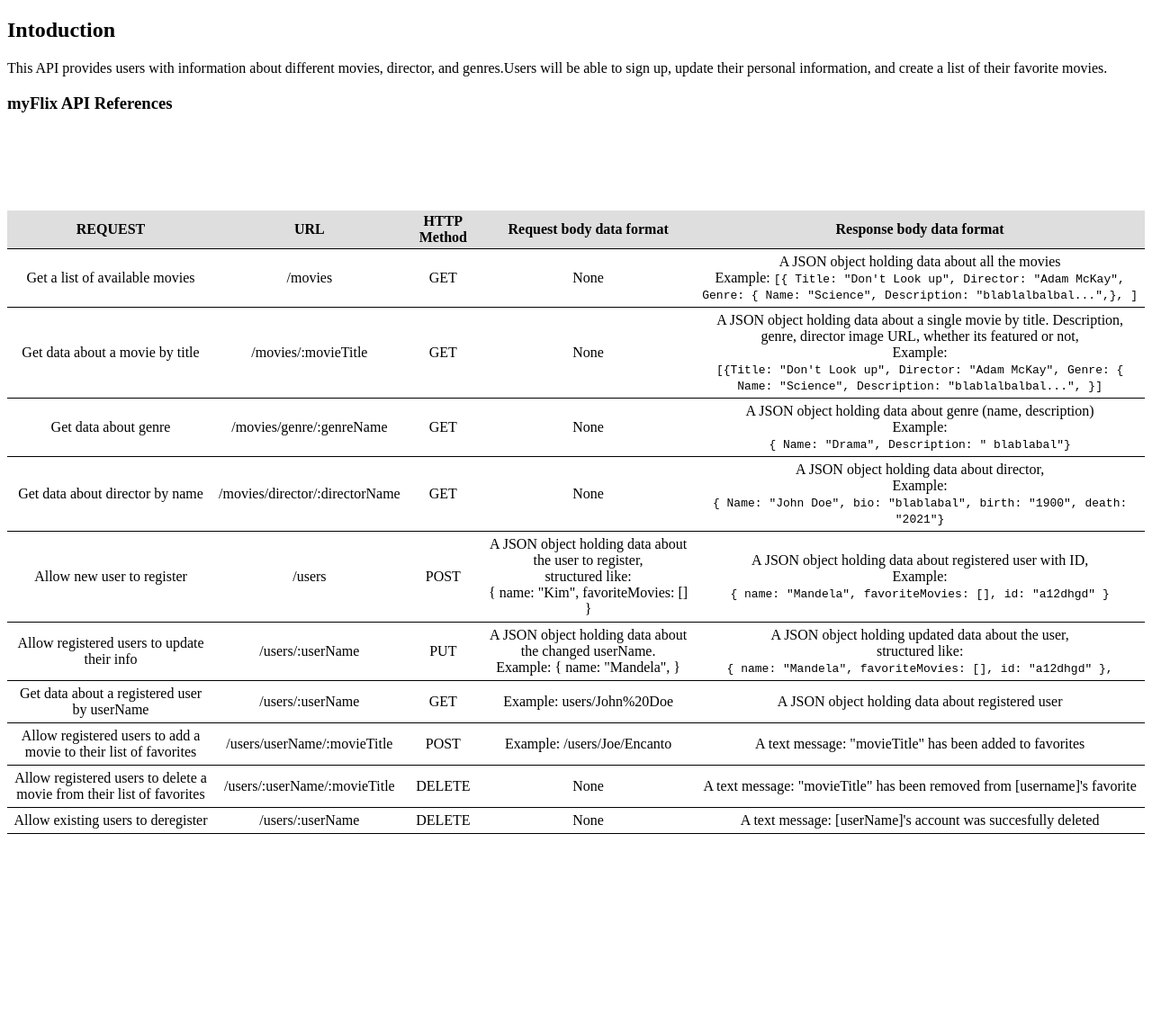
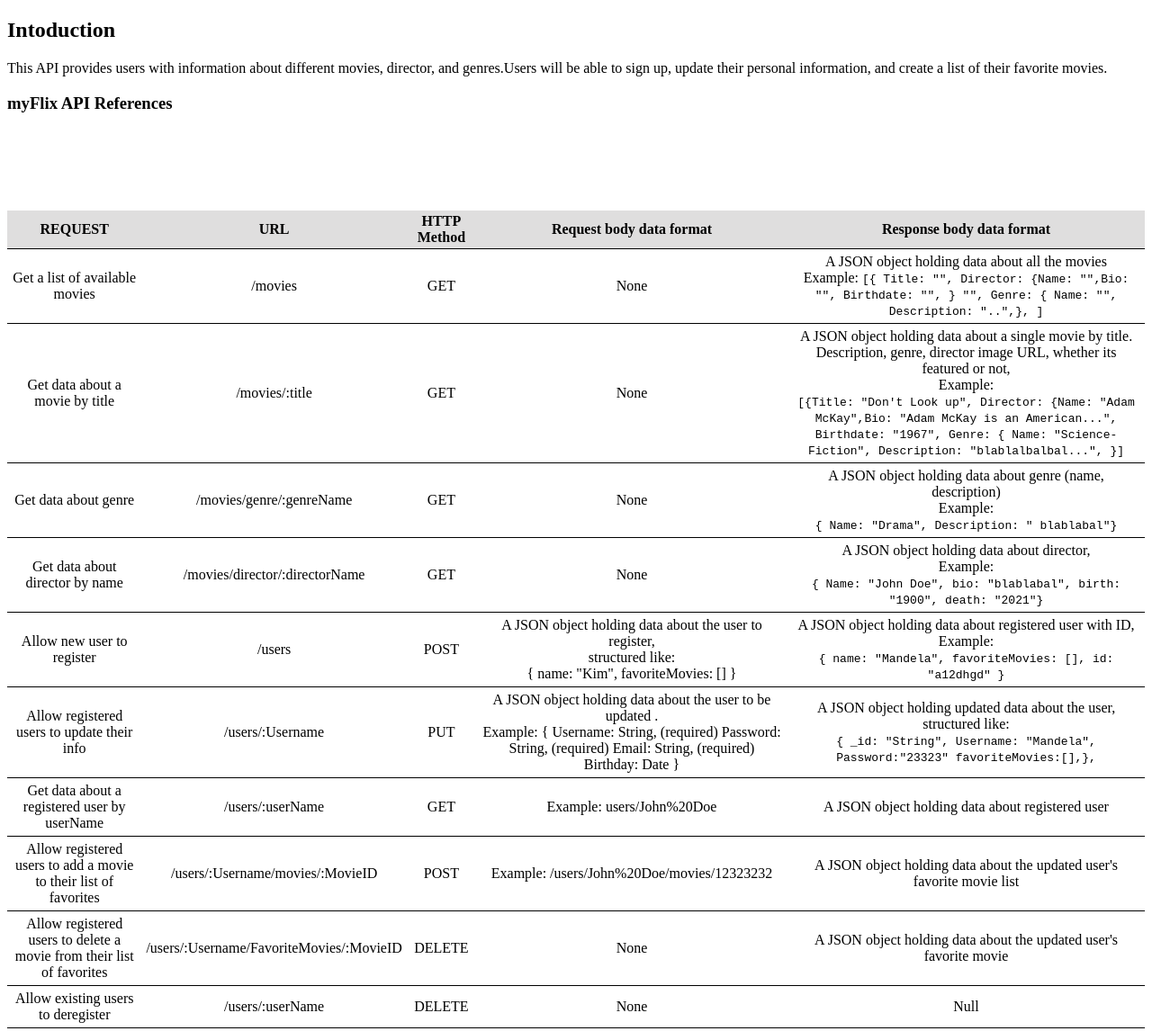
Before and after one commit to YayehK/movie_api, a website: page public/documentation.html in a window 1280 px wide. Shown: the whole page at 90% size. Before the commit the page ends 953 px from the top, so only its background shows below. Drawn offline with Linux system fonts and the light colour scheme.

Commit message:
If applied, this commit will have updated documentation.html

```diff
--- a/public/documentation.html
+++ b/public/documentation.html
@@ -50,8 +50,8 @@
           A JSON object holding data about all the movies <br />
           Example:
           <code>
-            [{ Title: "Don't Look up", Director: "Adam McKay", Genre: { Name:
-            "Science", Description: "blablalbalbal...",}, ]
+            [{ Title: "", Director: {Name: "",Bio: "", Birthdate: "", } "",
+            Genre: { Name: "", Description: "..",}, ]
           </code>
         </td>
       </tr>
@@ -70,7 +70,7 @@
       </tr> -->
       <tr>
         <td>Get data about a movie by title</td>
-        <td>/movies/:movieTitle</td>
+        <td>/movies/:title</td>
         <td>GET</td>
         <td>None</td>
         <td>
@@ -79,8 +79,9 @@
           Example:
           <br />
           <code>
-            [{Title: "Don't Look up", Director: "Adam McKay", Genre: { Name:
-            "Science", Description: "blablalbalbal...", }]
+            [{Title: "Don't Look up", Director: {Name: "Adam McKay",Bio: "Adam
+            McKay is an American...", Birthdate: "1967", Genre: { Name:
+            "Science-Fiction", Description: "blablalbalbal...", }]
           </code>
         </td>
         <br />
@@ -136,17 +137,21 @@
 
       <tr>
         <td>Allow registered users to update their info</td>
-        <td>/users/:userName</td>
+        <td>/users/:Username</td>
         <td>PUT</td>
         <td>
-          A JSON object holding data about the changed userName. <br />
-          Example: { name: "Mandela", }
+          A JSON object holding data about the user to be updated . <br />
+          Example: { Username: String, (required) Password: String, (required)
+          Email: String, (required) Birthday: Date }
         </td>
         <td>
           A JSON object holding updated data about the user,<br />
           structured like:
           <br />
-          <code> { name: "Mandela", favoriteMovies: [], id: "a12dhgd" }, </code>
+          <code>
+            { _id: "String", Username: "Mandela", Password:"23323"
+            favoriteMovies:[],},
+          </code>
         </td>
         <br />
       </tr>
@@ -163,22 +168,25 @@
         <td>
           Allow registered users to add a movie to their list of favorites
         </td>
-        <td>/users/userName/:movieTitle</td>
+        <td>/users/:Username/movies/:MovieID</td>
         <td>POST</td>
-        <td>Example: /users/Joe/Encanto</td>
-        <td>A text message: "movieTitle" has been added to favorites<br /></td>
+        <td>Example: /users/John%20Doe/movies/12323232</td>
+        <td>
+          A JSON object holding data about the updated user's favorite movie
+          list <br />
+        </td>
       </tr>
 
       <tr>
         <td>
           Allow registered users to delete a movie from their list of favorites
         </td>
-        <td>/users/:userName/:movieTitle</td>
+        <td>/users/:Username/FavoriteMovies/:MovieID</td>
         <td>DELETE</td>
         <td>None</td>
         <td>
-          A text message: "movieTitle" has been removed from [username]'s
-          favorite<br />
+          A JSON object holding data about the updated user's favorite movie
+          <br />
         </td>
       </tr>
 
@@ -187,9 +195,7 @@
         <td>/users/:userName</td>
         <td>DELETE</td>
         <td>None</td>
-        <td>
-          A text message: [userName]'s account was succesfully deleted<br />
-        </td>
+        <td>Null</td>
       </tr>
     </table>
     <br />
```
